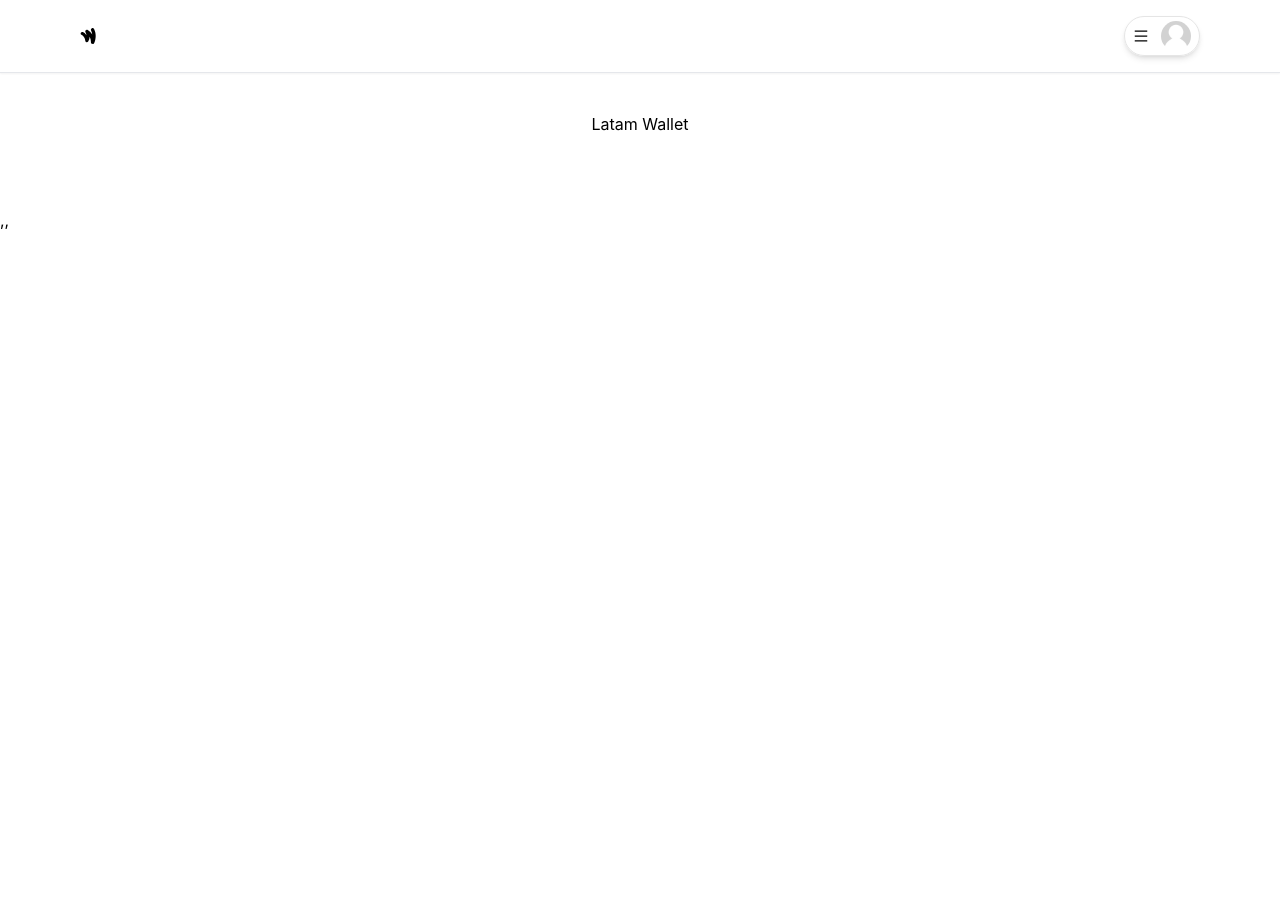
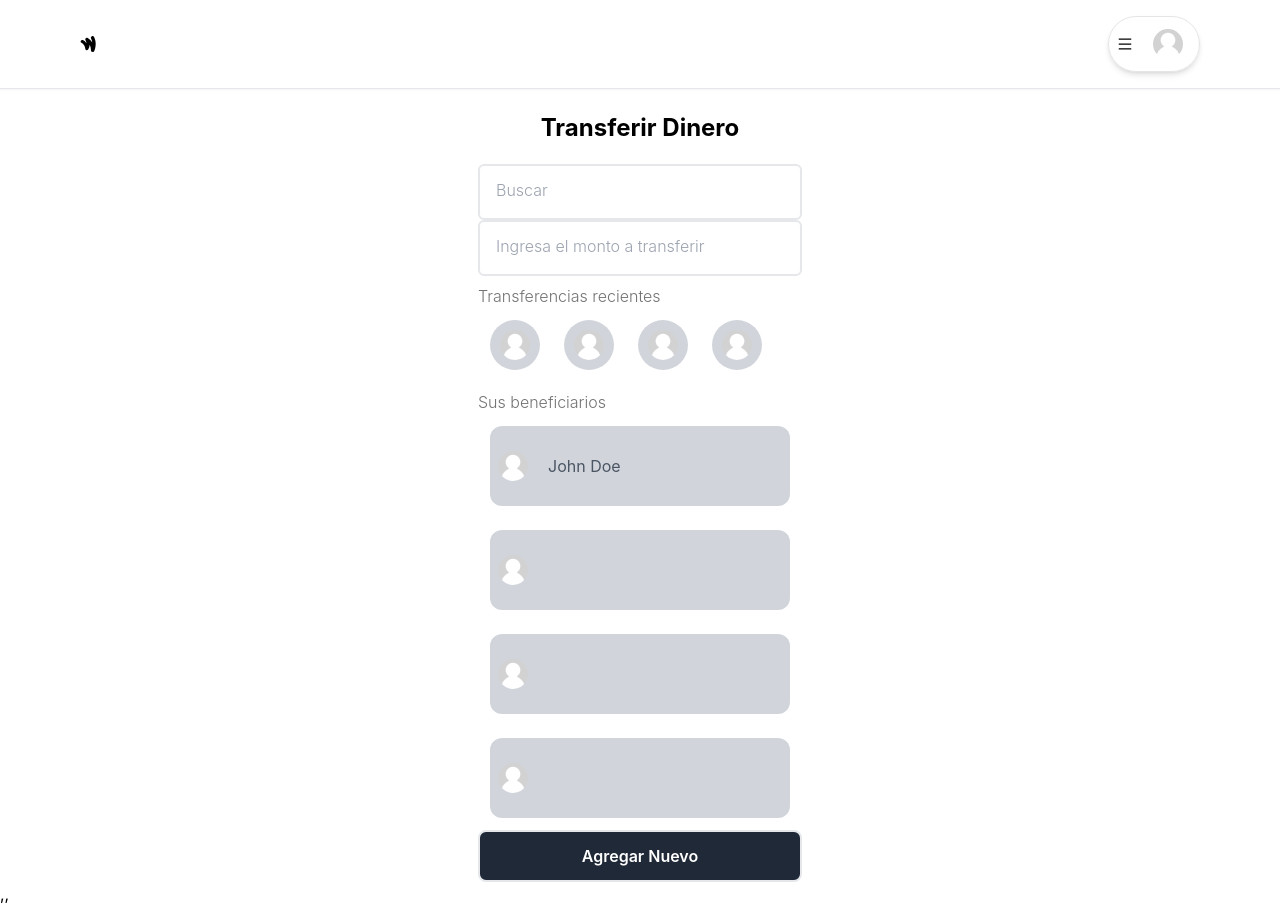
Before and after one commit to No-Country/c12-26-m-node-react, a React (Create React App) app in the folder FrontEnd/: page / in a window 1280 px wide. Before the commit the page ends 800 px from the top, so only its background shows below. Built offline with nearby package versions, Linux system fonts and the light colour scheme.

Commit message:
Add mockup of Transfer apge

```diff
--- a/FrontEnd/src/App.js
+++ b/FrontEnd/src/App.js
@@ -1,24 +1,17 @@
 import React from "react";
 import "./App.css";
-import Skeleton from "react-loading-skeleton";
-import { useSelector } from "react-redux";
 import Navbar from "./components/Navbar/Navbar";
-import RegisterModal from "./components/Modals/RegisterModal";
+
+import TransferPage from "./pages/transferPage";
 
 function App() {
-  const isOpen = useSelector((state) => state.modal.isOpen);
-
   return (
     <>
       <div>
         <Navbar />
       </div>
       <div className="flex flex-col items-center pt-28">
-        <h1>Latam Wallet</h1>
-        {isOpen && <RegisterModal />}
-        <Skeleton />
-        <Skeleton />
-        <Skeleton />
+        <TransferPage/>
       </div>
     </>
   );
--- a/FrontEnd/src/components/Avatar.jsx
+++ b/FrontEnd/src/components/Avatar.jsx
@@ -6,7 +6,7 @@
       <img
         src="/images/user.jpg"
         alt="Avatar"
-        className="rounded-full h-[30px] w-[30px]"
+        className="m-2 rounded-full h-[30px] w-[30px]"
       />
     </div>
   );
--- a/FrontEnd/src/components/Button.jsx
+++ b/FrontEnd/src/components/Button.jsx
@@ -10,8 +10,8 @@
         hover:opacity-80
         transition
         w-full
-        ${outline ? "bg-white" : "bg-rose-500"}
-        ${outline ? "border-black" : "border-rose-500"}
+        ${outline ? "bg-white" : "bg-gray-800"}
+        ${outline ? "border-black" : "bg-gray-800"}
         ${outline ? "text-black" : "text-white"}
         ${small ? "py-1" : "py-3"}
         ${small ? "text-sm" : "text-md"}
--- a/FrontEnd/src/components/Layouts/Input.jsx
+++ b/FrontEnd/src/components/Layouts/Input.jsx
@@ -2,13 +2,12 @@
   return (
     <div className="w-full relative">
       <input
-        {...register(id, { required })}
-        placeholder={placeholder}
+      placeholder={placeholder}
         className={`
           peer
           w-full
           p-4
-          pt-6
+          pt-3
           font-light
           bg-white
           border-2
@@ -17,8 +16,7 @@
           transition
           disabled:opacity-70
           disabled:cursor-not-allowed
-          ${errors[id] ? "border-rose-500" : "border-neutral-300"}
-          ${errors[id] ? "focus:border-rose-500" : "focus:border-black"}
+
         `}
       />
     </div>
--- a/FrontEnd/src/components/UserMenu.jsx
+++ b/FrontEnd/src/components/UserMenu.jsx
@@ -21,7 +21,7 @@
         >
           <AiOutlineMenu />
           <div className="hidden md:block">
-            <Avatar />
+            <Avatar height={"30px"} width={"30px"} />
           </div>
         </div>
       </div>
--- /dev/null
+++ b/FrontEnd/src/pages/transferPage.jsx
@@ -0,0 +1,53 @@
+import React from 'react'
+import Heading from '../components/Layouts/Heading'
+import Input from '../components/Layouts/Input'
+import {BsSearch} from "react-icons/bs"
+import Avatar from '../components/Avatar'
+import Button from '../components/Button'
+import Skeleton from 'react-loading-skeleton'
+export default function TransferPage() {
+  return (
+    <div>
+        <Heading title="Transferir Dinero" center/>
+        <div className='mt-5'>
+        <Input placeholder={"Buscar"} />
+        <Input placeholder={"Ingresa el monto a transferir"} />
+        </div>
+        <Heading subtitle={"Transferencias recientes"} />
+        <div className='flex flex-row'>
+            <div className='bg-gray-300 w-[50px] h-[50px] m-3  rounded-full flex items-center justify-center'>
+               <Avatar  />
+            </div>
+            <button className='bg-gray-300 w-[50px] h-[50px] m-3   rounded-full flex items-center justify-center'>
+               <Avatar />
+            </button>
+            <div className='bg-gray-300 w-[50px] h-[50px] m-3 rounded-full flex items-center justify-center'>
+               <Avatar  />
+            </div>
+            <div className='bg-gray-300 w-[50px] h-[50px] m-3 rounded-full flex items-center justify-center'>
+               <Avatar />
+            </div>
+    </div>
+    <Heading subtitle="Sus beneficiarios" />
+    <div className='flex flex-col'>
+            <div className='bg-gray-300 w-[300px] h-[80px] m-3  rounded-xl flex items-center justify-start'>
+               <Avatar />
+               <p className='text-gray-600 m-3'>John Doe</p>
+            </div>
+            <button className='bg-gray-300 w-[300px] h-[80px] m-3   rounded-xl flex items-center justify-start'>
+               <Avatar />
+               <Skeleton />
+            </button>
+            <div className='bg-gray-300 w-[300px] h-[80px] m-3 rounded-xl flex items-center justify-start'>
+               <Avatar  />
+               <Skeleton />
+            </div>
+            <div className='bg-gray-300 w-[300px] h-[80px] m-3 rounded-xl flex items-center justify-start'>
+               <Avatar />
+               <Skeleton />
+            </div>
+    </div>
+    <Button label={"Agregar Nuevo"} />
+    </div>
+  )
+}
```
